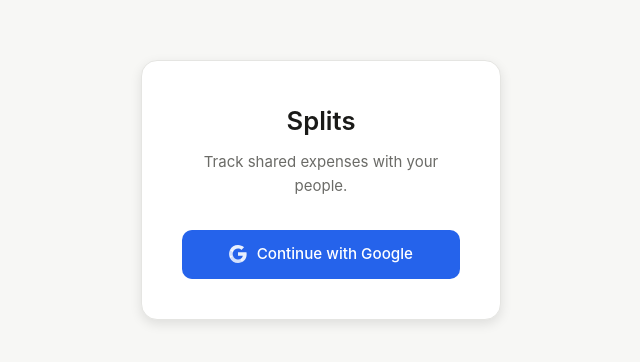
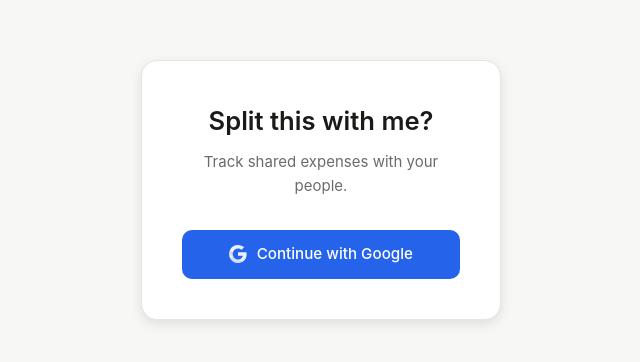
Before and after one commit to raintsong/split-this-with-me, a React (Vite) app in the folder frontend/: page / in a window 1280 px wide. Shown: the part 210-572 px from the top of the page, without its empty margins (319-959 px from the left). Built offline with nearby package versions, Linux system fonts and the light colour scheme; no server answers.

Commit message:
Change name

```diff
--- a/frontend/src/pages/Login.jsx
+++ b/frontend/src/pages/Login.jsx
@@ -19,7 +19,7 @@
         textAlign: "center",
         boxShadow: "var(--shadow-md)",
       }}>
-        <h1 style={{ fontSize: "1.6rem", fontWeight: 600, marginBottom: "0.5rem" }}>Splits</h1>
+        <h1 style={{ fontSize: "1.6rem", fontWeight: 600, marginBottom: "0.5rem" }}>Split this with me?</h1>
         <p style={{ color: "var(--color-text-secondary)", marginBottom: "2rem" }}>
           Track shared expenses with your people.
         </p>
```
